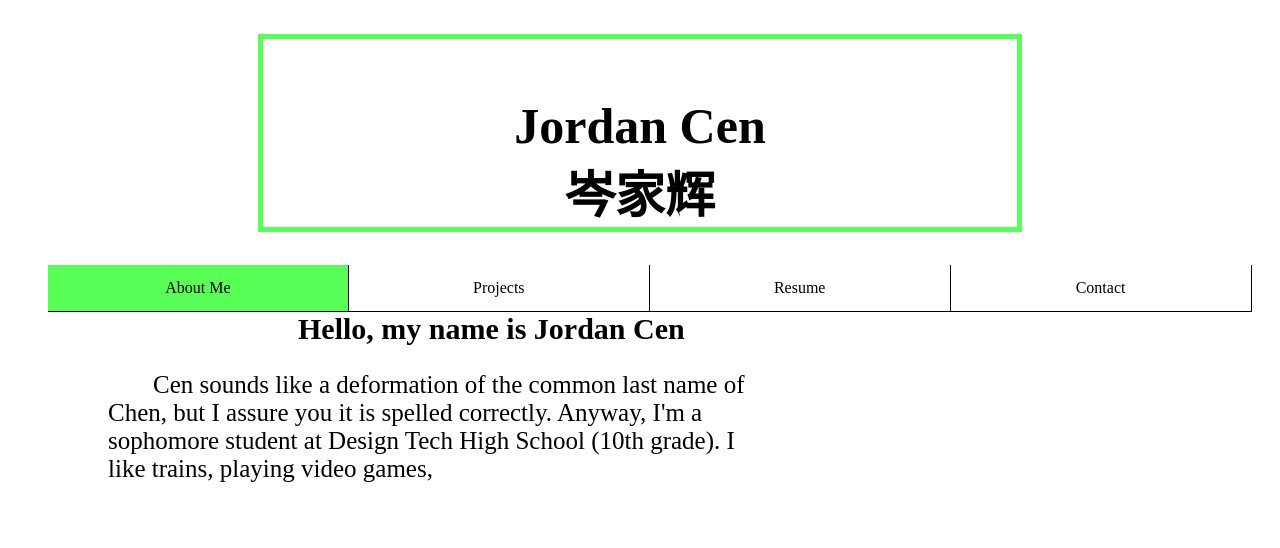
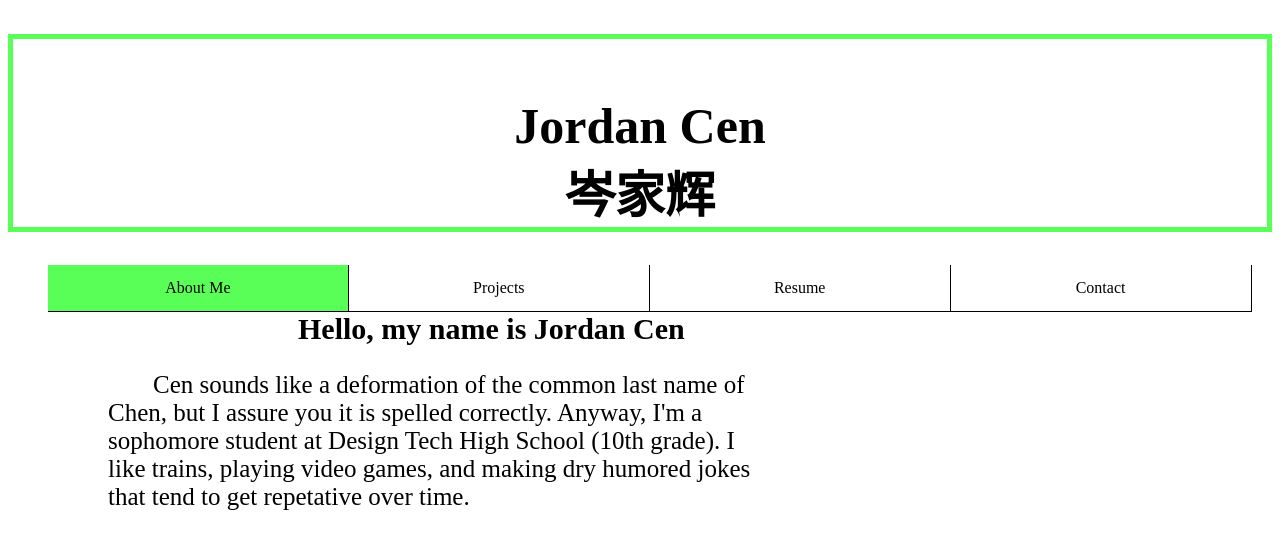
Before and after one commit to SourSweetSpicy/AboutMe, a plain HTML site: page index.html in a window 1280 px wide. Drawn offline with Linux system fonts and the light colour scheme.

Commit message:
twelfth commit

```diff
--- a/index.html
+++ b/index.html
@@ -25,7 +25,7 @@
   <li><a href="subpage/contact.html">Contact</a></li>
 </ul>
       <h2 style="text-align: left; margin-left: 290px;">Hello, my name is Jordan Cen</h2>
-      <p style="margin-left: 100px; margin-right: 500px; font-size: 25px; text-indent:45px">Cen sounds like a deformation of the common last name of Chen, but I assure you it is spelled correctly. Anyway, I'm a sophomore student at Design Tech High School (10th grade). I like trains, playing video games,   </p>
+      <p style="margin-left: 100px; margin-right: 500px; font-size: 25px; text-indent:45px">Cen sounds like a deformation of the common last name of Chen, but I assure you it is spelled correctly. Anyway, I'm a sophomore student at Design Tech High School (10th grade). I like trains, playing video games, and making dry humored jokes that tend to get repetative over time.   </p>
 
     </body>
 </html>
--- a/style/main.css
+++ b/style/main.css
@@ -7,8 +7,8 @@ h1 {
     text-align: center;
     font-size: 50px;
     float: center;
-    margin-left: 250px;
-    margin-right: 250px;
+    padding-left: 100px;
+    padding-right: 100px;
 }
 h2 {
     text-align: center;
```
